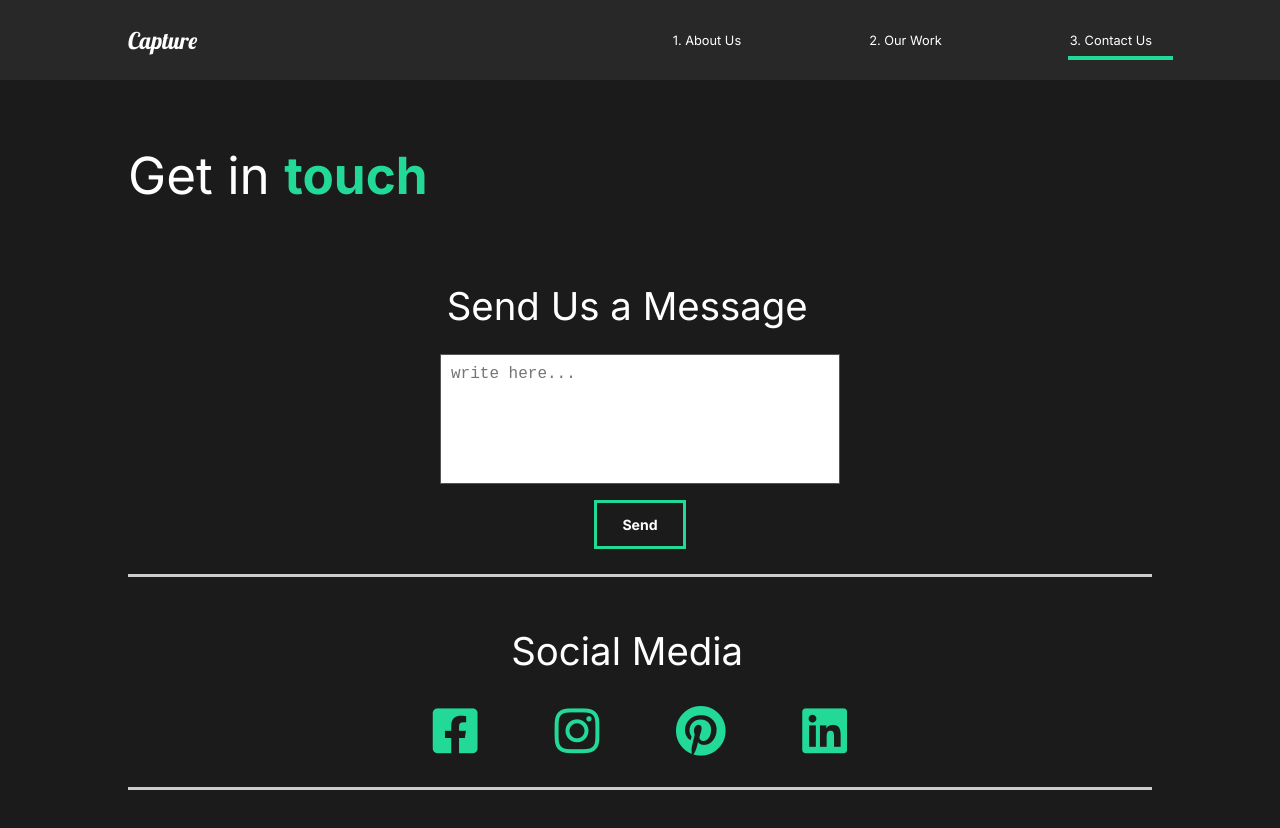
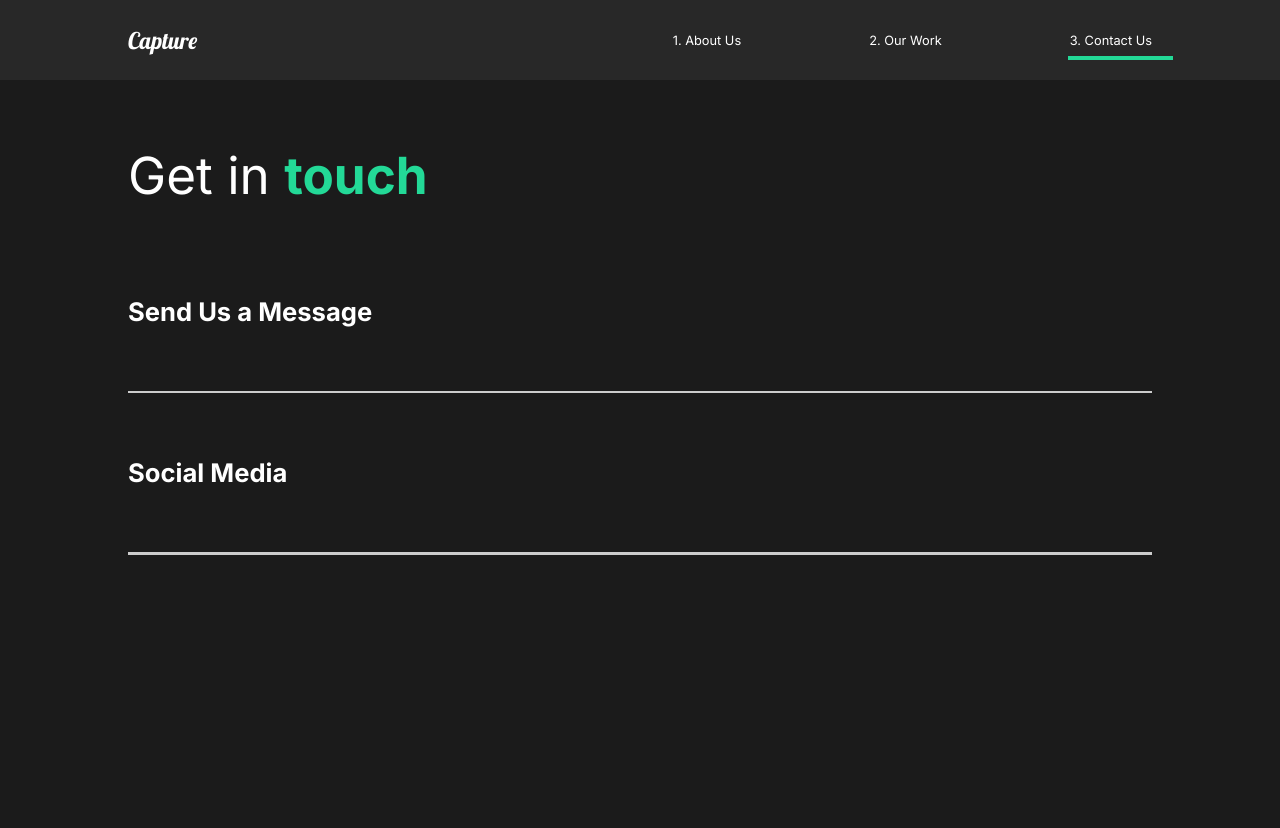
Before and after one commit to iwonafijal/capture, a React (Create React App) app: page /contact in a window 1280 px wide. Shown: the top 828 px of the page. After the commit the page ends 800 px from the top, so only its background shows below. Built offline with nearby package versions, Linux system fonts and the light colour scheme.

Commit message:
fix react router GHpages and Toggle

```diff
--- a/package.json
+++ b/package.json
@@ -2,6 +2,7 @@
   "name": "capture",
   "version": "0.1.0",
   "private": true,
+  "homepage": "http://iwonafijal.github.io/capture-react",
   "dependencies": {
     "@testing-library/jest-dom": "^5.11.9",
     "@testing-library/react": "^11.2.3",
@@ -17,6 +18,8 @@
   },
   "scripts": {
     "start": "react-scripts start",
+    "predeploy": "npm run build",
+    "deploy": "gh-pages -d build",
     "build": "react-scripts build",
     "test": "react-scripts test",
     "eject": "react-scripts eject"
@@ -38,5 +41,8 @@
       "last 1 firefox version",
       "last 1 safari version"
     ]
+  },
+  "devDependencies": {
+    "gh-pages": "^3.1.0"
   }
 }
--- a/src/components/Toggle.js
+++ b/src/components/Toggle.js
@@ -1,15 +1,27 @@
 import { motion } from "framer-motion";
 import { useState } from "react";
 
-const Toggle = ({ children, title }) => {
+const Toggle = ({ children, title, isContentDisabled }) => {
   const [toggle, setToggle] = useState(false);
-  return (
+
+  const renderDisabledContent = () => (
+    <motion.div layout>
+      <motion.h4 className="question" layout onClick={() => setToggle(!toggle)}>
+        {title}
+      </motion.h4>
+      {toggle ? children : ""}
+    </motion.div>
+  );
+
+  const renderClicableContent = () => (
     <motion.div layout className="question" onClick={() => setToggle(!toggle)}>
       <motion.h4 layout>{title}</motion.h4>
       {toggle ? children : ""}
-      <div className="faq-line"></div>
+      <div className="faq-line contact-line"></div>
     </motion.div>
   );
+
+  return isContentDisabled ? renderDisabledContent() : renderClicableContent();
 };
 
 export default Toggle;
--- a/src/pages/ContactUs.js
+++ b/src/pages/ContactUs.js
@@ -1,9 +1,10 @@
 // Animations
 import { motion } from "framer-motion";
-import { pageAnimation, titleAnim } from "../animation";
+import { pageAnimation, titleAnim, fade } from "../animation";
 import styled from "styled-components";
 import ScrollTop from "../components/ScrollTop";
 import ContactIcons from "../components/ContactIcons";
+import Toggle from "../components/Toggle";
 
 const ContactUs = () => {
   return (
@@ -23,30 +24,32 @@ const ContactUs = () => {
       </Title>
       <div>
         <Hide>
-          <Social variants={titleAnim}>
-            <h2>Send Us a Message</h2>
+          <Toggle title="Send Us a Message" isContentDisabled={true}>
+            <Social variants={fade}>
+              <div className="contact">
+                <textarea placeholder="write here..."></textarea>
+              </div>
+              <button>Send</button>
+            </Social>
+          </Toggle>
+          <div className="contact-line"></div>
+        </Hide>
 
-            <div className="contact">
-              <textarea placeholder="write here..."></textarea>
-            </div>
-            <button>Send</button>
-
-            <div className="contact-line"></div>
-          </Social>
-        </Hide>
         {/* <Hide>
           <Social variants={titleAnim}>
             <h2>Send an Email</h2>
             <div className="contact-line"></div>
           </Social>
         </Hide> */}
+
         <Hide>
-          <Social variants={titleAnim}>
-            <h2>Social Media</h2>
-            <ContactIcons />
-            <div className="contact-line"></div>
-          </Social>
+          <Toggle title="Social Media" isContentDisabled={true}>
+            <Social variants={fade}>
+              <ContactIcons />
+            </Social>
+          </Toggle>
         </Hide>
+        <div className="contact-line"></div>
       </div>
       <ScrollTop />
     </ContactStyle>
@@ -61,6 +64,11 @@ const ContactStyle = styled(motion.div)`
   .contact {
     width: 100%;
     max-width: 400px;
+  }
+
+  .question {
+    padding: 3rem 0rem;
+    cursor: pointer;
   }
 
   textarea {
```
Also changed, not shown: 2 other files (tests, documents, lock files or other folders).
